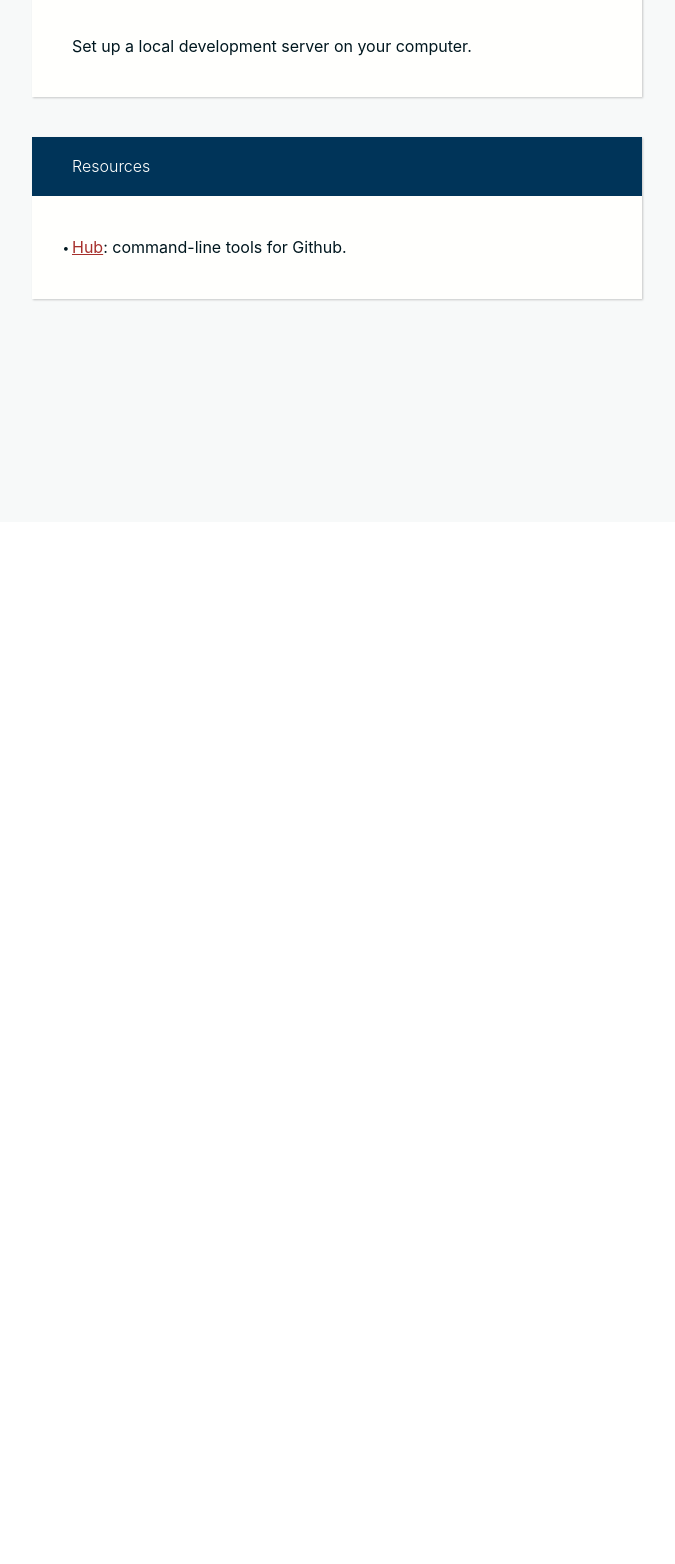
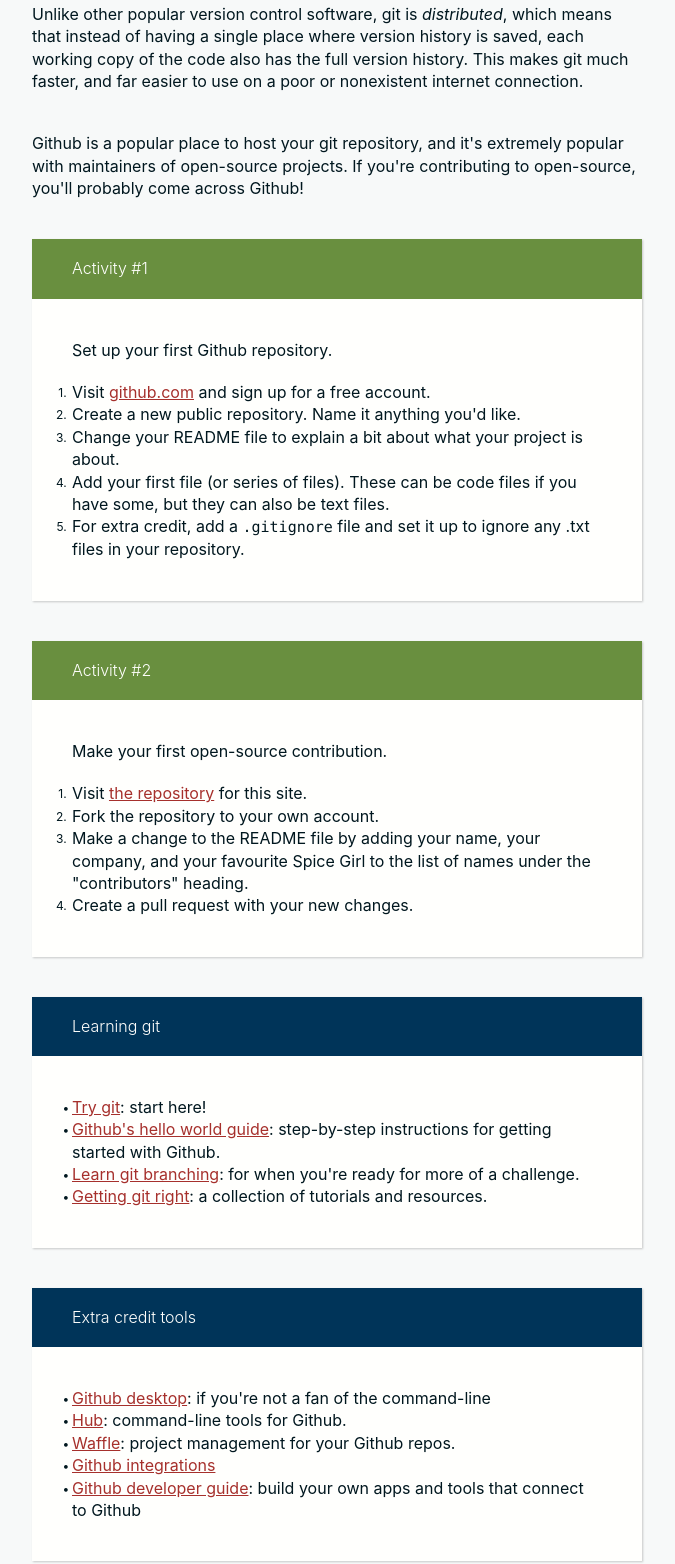
Before and after one commit to triggersandsparks/power-tools, a website with bundled scripts: page index.html in a window 1280 px wide. Shown: the part 6230-7794 px from the top of the page, without its empty margins (318-993 px from the left). Before the commit the page ends 6752 px from the top, so only its background shows below. Built offline with nearby package versions, Linux system fonts and the light colour scheme.

Commit message:
Expand git/github section.

```diff
--- a/index.html
+++ b/index.html
@@ -26,7 +26,7 @@
 				<li><a href="#local-development">Local development</a></li>
 				<li><a href="#starter-themes">Starter themes</a></li>
 
-				<li><a href="#git">git &amp; Github</a></li>
+				<li><a href="#git-github">git &amp; Github</a></li>
 				<li><a href="#sass">Sass</a></li>
 				<li><a href="#task-runners">Task runners</a></li>
 			</ul>
@@ -223,21 +223,60 @@
 				</div>
 			</section>
 
-			<section class="panel" id="github">
+			<section class="panel" id="git-github">
 				<h2>Git &amp; Github</h2>
 
-				<p>Blah blah blah.</p>
+				<p>Git is an open-source version control tool. It allows you to track every change to your code so you can easily roll back to prior versions when needed. Using a version control system makes it easier to collaborate with other contributors and means that you'll never lose your work again.</p>
+
+				<p>Unlike other popular version control software, git is <em>distributed</em>, which means that instead of having a single place where version history is saved, each working copy of the code also has the full version history. This makes git much faster, and far easier to use on a poor or nonexistent internet connection.</p>
+
+				<p>Github is a popular place to host your git repository, and it's extremely popular with maintainers of open-source projects. If you're contributing to open-source, you'll probably come across Github!</p>
 
 				<div class="activity-card">
-					<h3 class="activity-card-title">Activity</h3>
+					<h3 class="activity-card-title">Activity #1</h3>
 
-					<p>Set up a local development server on your computer.</p>
+					<p>Set up your first Github repository.</p>
+
+					<ol>
+						<li>Visit <a href="//github.com">github.com</a> and sign up for a free account.</li>
+						<li>Create a new public repository. Name it anything you'd like.</li>
+						<li>Change your README file to explain a bit about what your project is about.</li>
+						<li>Add your first file (or series of files). These can be code files if you have some, but they can also be text files.</li>
+						<li>For extra credit, add a <code>.gitignore</code> file and set it up to ignore any .txt files in your repository.</li>
+					</ol>
+				</div>
+
+				<div class="activity-card">
+					<h3 class="activity-card-title">Activity #2</h3>
+
+					<p>Make your first open-source contribution.</p>
+
+					<ol>
+						<li>Visit <a href="//github.com/sarahmonster/power-tools">the repository</a> for this site.</li>
+						<li>Fork the repository to your own account.</li>
+						<li>Make a change to the README file by adding your name, your company, and your favourite Spice Girl to the list of names under the "contributors" heading.</li>
+						<li>Create a pull request with your new changes.</li>
+					</ol>
 				</div>
 
 				<div class="resource-card">
-					<h3 class="resource-card-title">Resources</h3>
+					<h3 class="resource-card-title">Learning git</h3>
 					<ul>
+						<li><a href="https://try.github.io">Try git</a>: start here!</a></li>
+						<li><a href="https://guides.github.com/activities/hello-world/">Github's hello world guide</a>: step-by-step instructions for getting started with Github.</a></li>
+						<li><a href="http://learngitbranching.js.org/">Learn git branching</a>: for when you're ready for more of a challenge.</a></li>
+						<li><a href="https://www.atlassian.com/git">Getting git right</a>: a collection of tutorials and resources.</a></li>
+					</ul>
+				</div>
+
+				<div class="resource-card">
+					<h3 class="resource-card-title">Extra credit tools</h3>
+					<ul>
+						<li><a href="https://desktop.github.com/">Github desktop</a>: if you're not a fan of the command-line</li>
 						<li><a href="https://hub.github.com/">Hub</a>: command-line tools for Github.</a></li>
+						<li><a href="//waffle.io">Waffle</a>: project management for your Github repos.</a></li>
+						<li><a href="https://github.com/integrations">Github integrations</a></li>
+						<li><a href="https://developer.github.com/">Github developer guide</a>: build your own apps and tools that connect to Github</li>
 					</ul>
 				</div>
 			</section>
```
